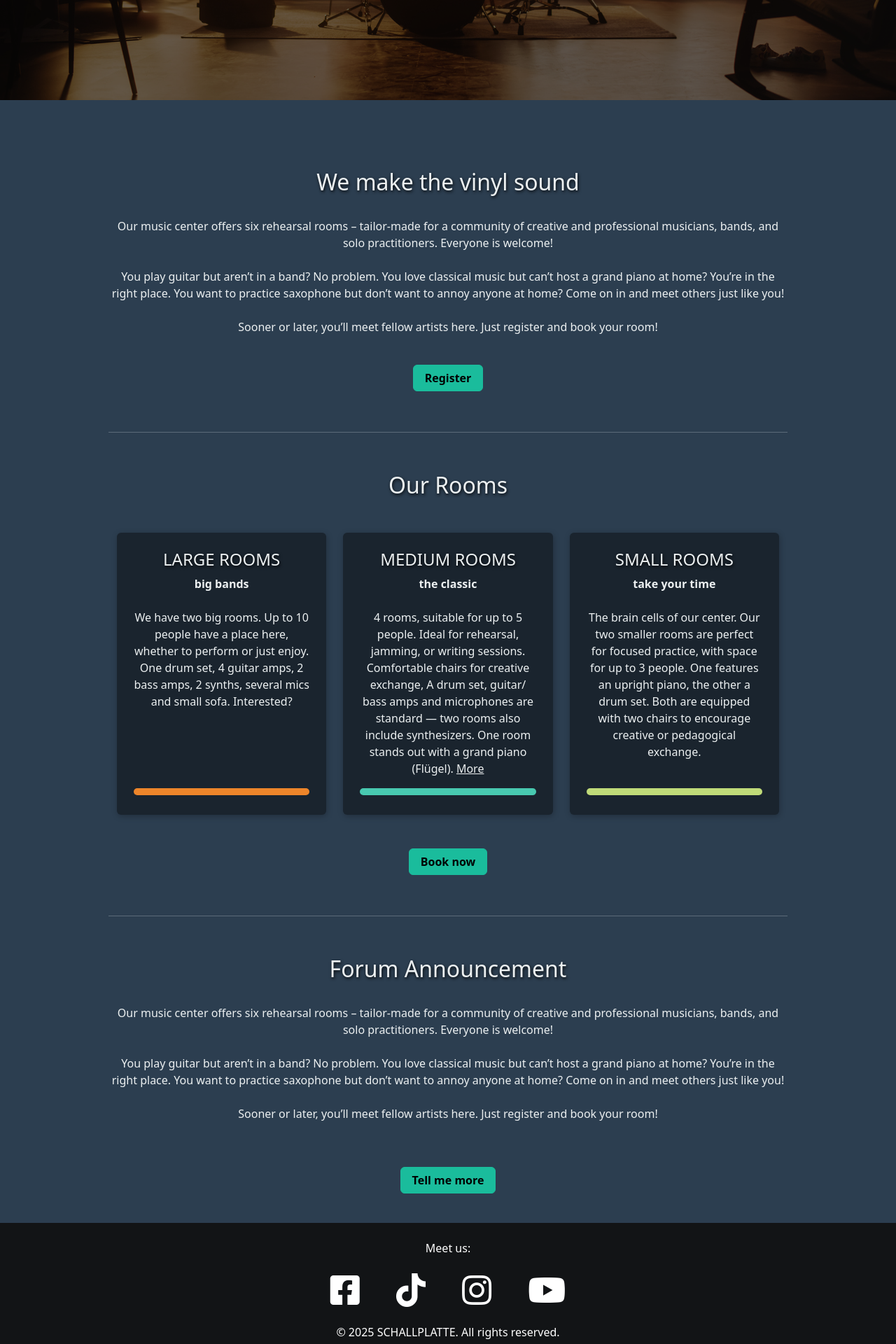
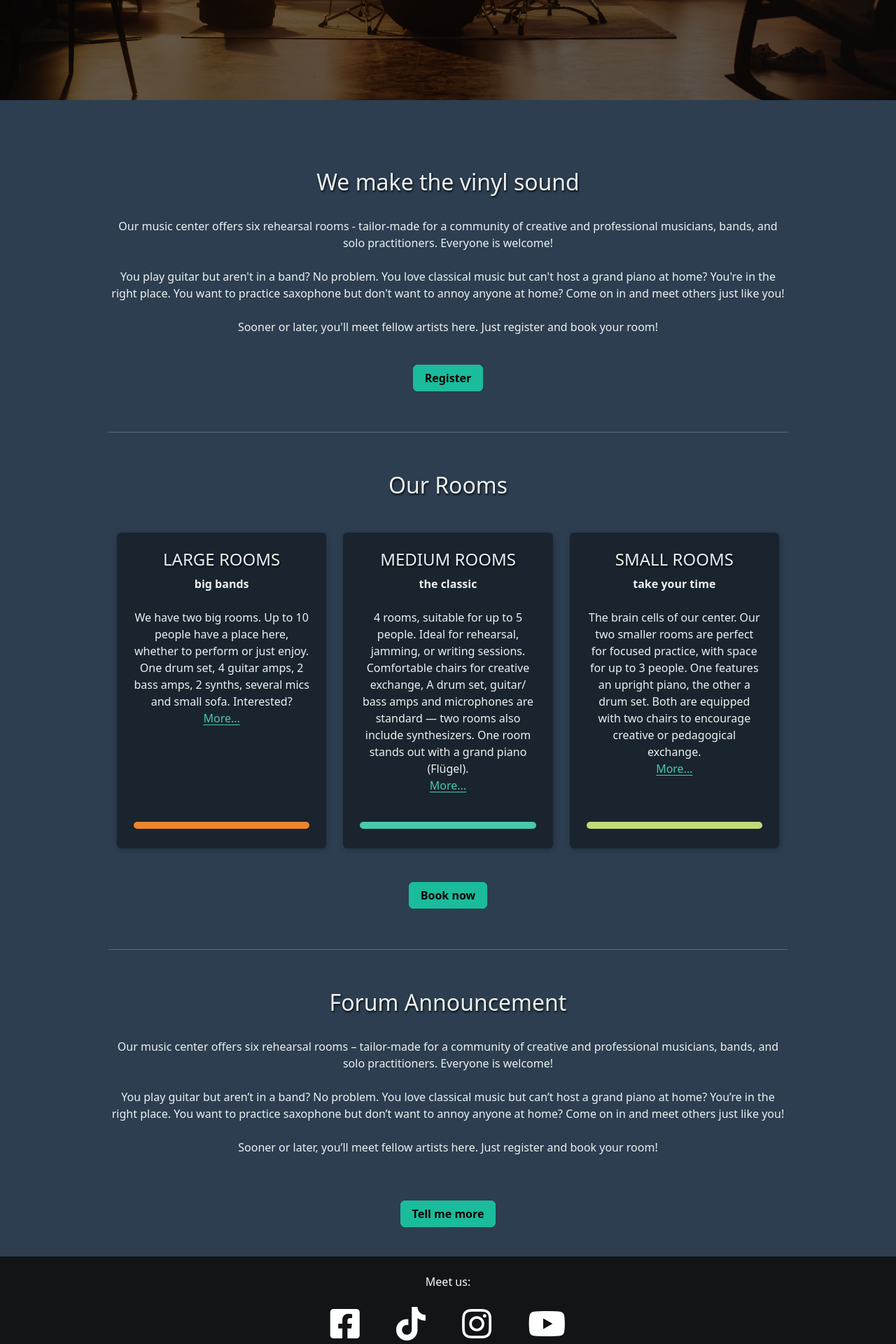
Before and after one commit to flexirexi/schallplatte2, a Django app: page / in a window 1280 px wide. Shown: the part 657-2577 px from the top of the page at 70% size. Run offline with Django 4.2, Linux system fonts and the light colour scheme.

Commit message:
feat: add proper link styles and title styles

```diff
--- a/static/css/global.css
+++ b/main/static/main/css/base.css
@@ -11,12 +11,7 @@ Bootstrap is used here -> in order to overwrite, use:
 
 
 /* 01 Generic STYLES that apply for all html pages ------------------------------ */
-html {
-    height: 100%;
-}
 html[theme] * {
-
-
     color: var(--text);
     box-sizing: border-box;
 }
@@ -28,7 +23,7 @@ html[theme] h4,
 html[theme] h5,
 html[theme] h6 {
     color: var(--title);
-    text-shadow: 1px 2px 4px var(--title-shadow);
+    text-shadow: 1px 2px 3px var(--title-shadow);
 }
 
 html[theme] body {
@@ -42,19 +37,34 @@ html[theme] nav {
     min-height: var(--nav-height);
 }
 
+html[theme] a {
+    color: var(--link);
+    text-underline-offset: 3px;
+    text-decoration-thickness: 1px;
+}
+
+html[theme] a:hover {
+    color: currentColor;
+    text-decoration: underline;
+    text-underline-offset: 3px;
+    text-decoration-color: currentColor;
+    text-decoration-thickness: 1px;
+}
+
 html[theme] nav a {
     text-decoration: none;
     color: white;
     font-size: 16px;
 }
 
-html[theme] a:hover {
+html[theme] nav a:hover {
     color: var(--link-text-hover);
     text-decoration: underline;
     text-underline-offset: 3px;
     text-decoration-color: var(--link-text-hover);
     text-decoration-thickness: 1px;
 }
+
 
 footer {
     background-color: var(--nav-bg);
--- a/main/templates/main/base.html
+++ b/main/templates/main/base.html
@@ -1,4 +1,5 @@
 {% load static %}
+
 {% url 'home' as home_url %}
 
 <!DOCTYPE html>
@@ -15,8 +16,8 @@
     <link href="https://cdn.jsdelivr.net/npm/bootstrap@5.3.0/dist/css/bootstrap.min.css" rel="stylesheet">
     <!-- Font Awesome CSS -->
     <link rel="stylesheet" href="https://cdnjs.cloudflare.com/ajax/libs/font-awesome/5.15.3/css/all.min.css">
-    <!-- global CSS -->
-    <link rel="stylesheet" href="{% static 'css/global.css' %}">
+    <!-- base CSS -->
+    <link rel="stylesheet" href="{% static 'main/css/base.css' %}">
         {% block extra_css %}{% endblock %}
 </head>
 
@@ -28,7 +29,7 @@
             <a class="navbar-brand d-flex align-items-center" href="#">
                 <img src="{% static 'img/logos/gold_vinyl.webp' %}" alt="Logo" height="50" class="me-2">
             </a>
-            <a id="btnContactMobile" href="#" class="btn nav-contact-btn ms-auto me-5" data-bs-toggle="collapse" data-bs-target="#navbarNav" >Kontakt</a>
+            <a id="btnContactMobile" href="#" class="btn nav-contact-btn ms-auto me-5">Kontakt</a>
             <button class="navbar-toggler" type="button" data-bs-toggle="collapse" data-bs-target="#navbarNav">
                 <span class="navbar-toggler-icon"></span>
             </button>
@@ -41,7 +42,7 @@
                 </ul>
                 <ul class="navbar-nav ms-auto">
                     <li class="nav-item">
-                        <a id="btContactDesktop" href="#" class="btn btn-outline-light nav-contact-btn" data-bs-toggle="collapse" data-bs-target="#navbarNav" >Kontakt</a>
+                        <a id="btContactDesktop" href="#" class="btn btn-outline-light nav-contact-btn" >Kontakt</a>
                     </li>
                     <li class="nav-item">
                         <button class="btn btn-outline-light" id="theme-toggle" >
--- a/main/templates/main/index.html
+++ b/main/templates/main/index.html
@@ -25,13 +25,13 @@
         <h2>We make the vinyl sound</h2>
         <br>
         <p>
-            Our music center offers six rehearsal rooms – tailor-made for a community of creative and professional musicians,
+            Our music center offers six rehearsal rooms - tailor-made for a community of creative and professional musicians,
             bands, and solo practitioners. Everyone is welcome!
-            <br><br>You play guitar but aren’t in a band?
-            No problem. You love classical music but can’t host a grand piano at home? You’re in the right place.
-            You want to practice saxophone but don’t want to annoy anyone at home? Come on in and meet others just like you!
+            <br><br>You play guitar but aren't in a band?
+            No problem. You love classical music but can't host a grand piano at home? You're in the right place.
+            You want to practice saxophone but don't want to annoy anyone at home? Come on in and meet others just like you!
             <br><br>
-            Sooner or later, you’ll meet fellow artists here. Just register and book your room!
+            Sooner or later, you'll meet fellow artists here. Just register and book your room!
             <br><br>
         </p>
         <button  class="btn btn-primary" id="btn_register">Register</button>
@@ -52,6 +52,9 @@
                         <p>
                             We have two big rooms. Up to 10 people have a place here, whether to perform or just enjoy.
                             One drum set, 4 guitar amps, 2 bass amps, 2 synths, several mics and small sofa. Interested?
+                            <br>
+                            <a href="{% url 'rooms' %}" >More...</a>
+                            <br><br>
                         </p>
                         <div class="index_cards_horizontal color2 mt-auto mb-1"></div>
                     </div>
@@ -65,7 +68,9 @@
                             4 rooms, suitable for up to 5 people. Ideal for rehearsal, jamming, or writing sessions.
                             Comfortable chairs for creative exchange, A drum set, guitar/ bass amps and microphones
                             are standard — two rooms also include synthesizers. One room stands out with a grand piano (Flügel).
-                        <a href="{% url 'rooms' %}">More</a>
+                            <br>
+                            <a href="{% url 'rooms' %}">More...</a>
+                            <br><br>
                         </p>
                         <div class="index_cards_horizontal color1 mt-auto mb-1"></div>
                     </div>
@@ -78,7 +83,9 @@
                         <p>
                             The brain cells of our center. Our two smaller rooms are perfect for focused practice, with space for up to 3 people. One features an upright piano, the other a drum set.
                             Both are equipped with two chairs to encourage creative or pedagogical exchange.
-
+                            <br>
+                            <a href="{% url 'rooms' %}" >More...</a>
+                            <br><br>
                         </p>
                         <div class="index_cards_horizontal color3 mt-auto mb-1"></div>
                     </div>
--- a/schallplatte/settings.py
+++ b/schallplatte/settings.py
@@ -123,7 +123,7 @@ USE_TZ = True
 
 STATIC_URL = 'static/'
 STATICFILES_DIRS = [
-    BASE_DIR / 'static', # for global css, js
+    BASE_DIR / 'static',  # for global css, js
 ]
 
 STATIC_ROOT = BASE_DIR / 'staticfiles'  # (für Heroku!!)
--- a/static/css/themes.css
+++ b/static/css/themes.css
@@ -33,7 +33,7 @@ html[theme="light"] {
     --text2: #656565;
 	--accent: #e8a62c;
 	--title: #315a59;
-    --title-shadow: #a0a0a0;
+    --title-shadow: #a0a0a0e8;
 	--link: #1b816c;
     --bg: #d8d8d8;
     --bg2: #bebebe;
```
Lines whose indentation alone changed are shown as unchanged.
